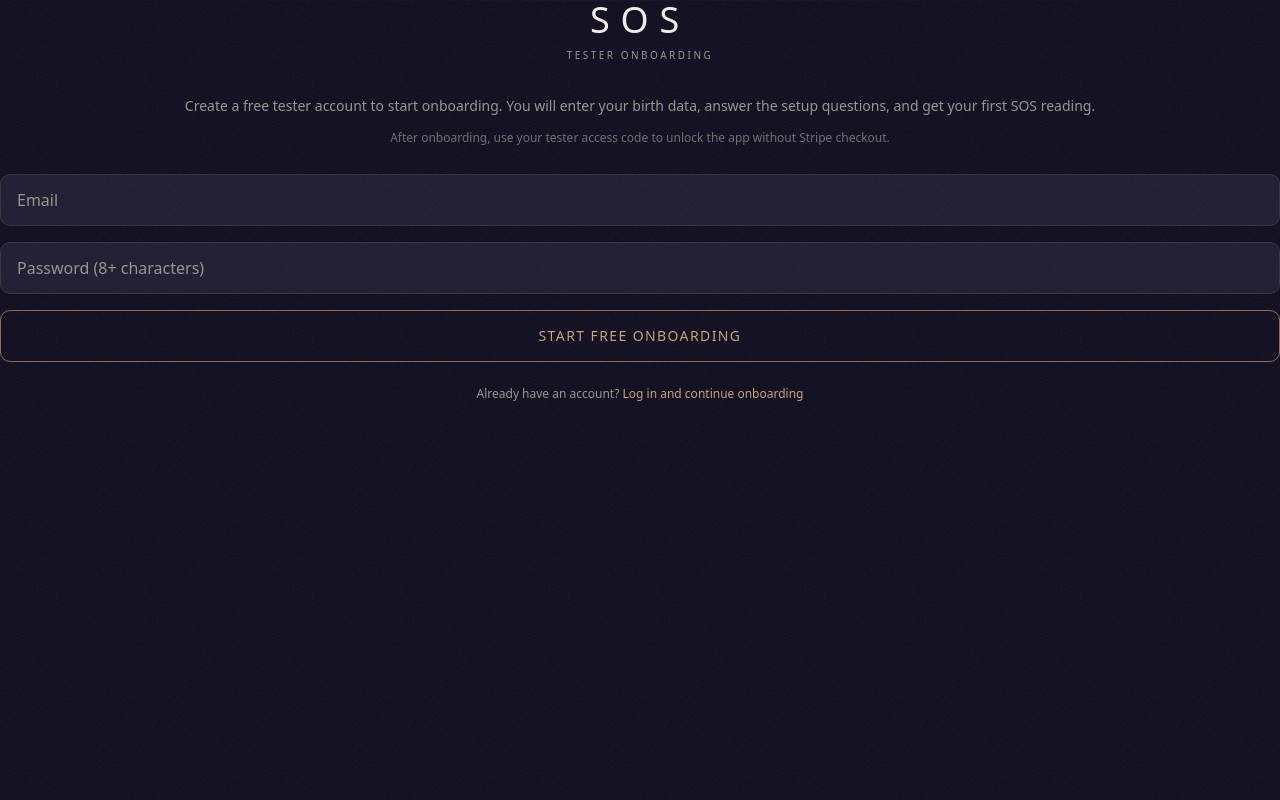
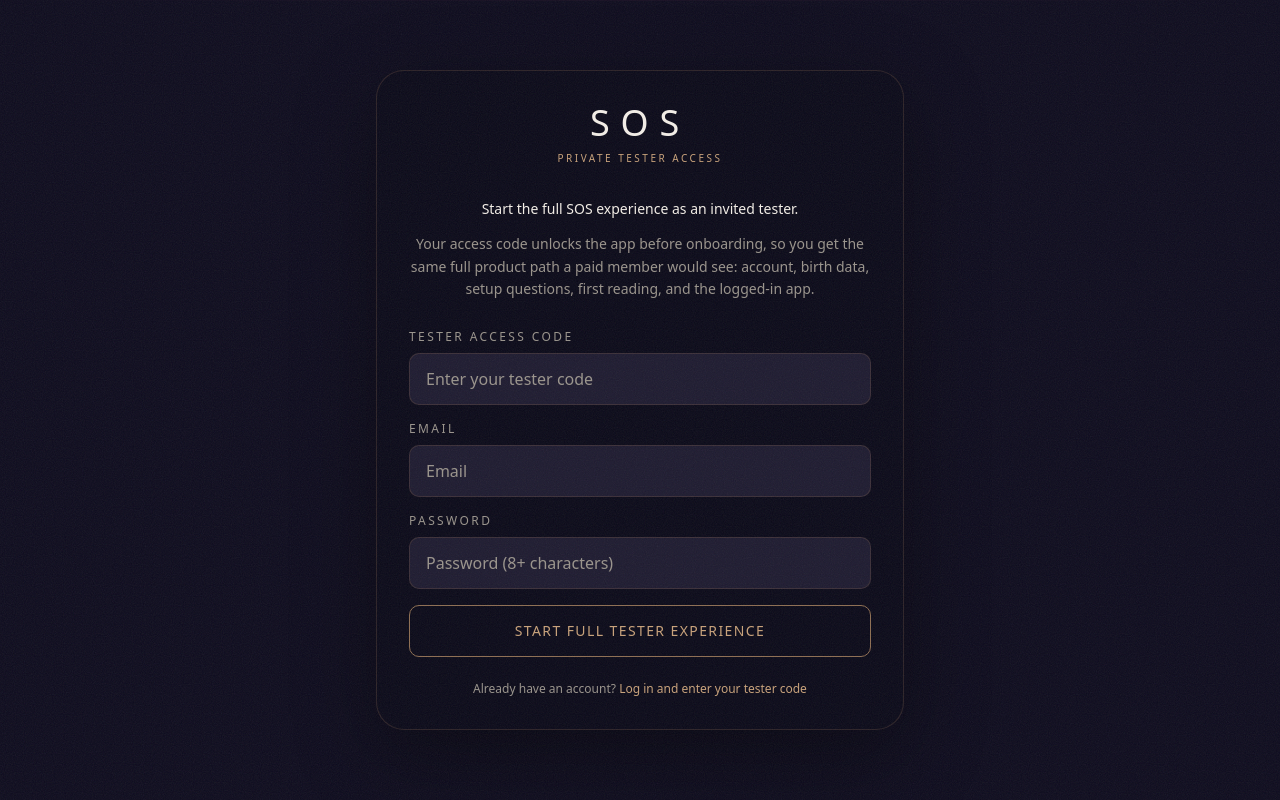
Before and after one commit to BeyondbyAnaliesa/sos-app, a Next.js app: page /tester in a window 1280 px wide. Built offline with nearby package versions, Linux system fonts and the light colour scheme; a web font is replaced by a local one.

Commit message:
Grant tester access before onboarding

```diff
--- a/src/app/tester/page.tsx
+++ b/src/app/tester/page.tsx
@@ -8,13 +8,34 @@ import { trackClient } from '@/lib/analytics';
 export default function PublicTesterStartPage() {
   const [email, setEmail]       = useState('');
   const [password, setPassword] = useState('');
+  const [code, setCode]         = useState('');
   const [error, setError]       = useState<string | null>(null);
   const [loading, setLoading]   = useState(false);
+
+  async function grantTesterAccess(accessCode: string) {
+    const response = await fetch('/api/access/tester', {
+      method:  'POST',
+      headers: { 'content-type': 'application/json' },
+      body:    JSON.stringify({ code: accessCode }),
+    });
+
+    const payload = await response.json().catch(() => ({} as { error?: string }));
+    if (!response.ok) {
+      throw new Error(payload.error ?? 'That tester code did not work.');
+    }
+  }
 
   async function handleSubmit(e: React.FormEvent) {
     e.preventDefault();
     setLoading(true);
     setError(null);
+
+    const trimmedCode = code.trim();
+    if (!trimmedCode) {
+      setError('Enter your tester access code.');
+      setLoading(false);
+      return;
+    }
 
     const supabase = createBrowserClient(
       process.env.NEXT_PUBLIC_SUPABASE_URL!,
@@ -23,7 +44,7 @@ export default function PublicTesterStartPage() {
 
     const emailRedirectTo = `${window.location.origin}/auth/callback`;
 
-    const { error } = await supabase.auth.signUp({
+    const { error: signUpError } = await supabase.auth.signUp({
       email,
       password,
       options: {
@@ -32,8 +53,16 @@ export default function PublicTesterStartPage() {
       },
     });
 
-    if (error) {
-      setError(error.message);
+    if (signUpError) {
+      setError(signUpError.message);
+      setLoading(false);
+      return;
+    }
+
+    try {
+      await grantTesterAccess(trimmedCode);
+    } catch (accessError) {
+      setError(accessError instanceof Error ? accessError.message : 'That tester code did not work.');
       setLoading(false);
       return;
     }
@@ -44,60 +73,93 @@ export default function PublicTesterStartPage() {
   }
 
   return (
-    <>
+    <main className="mx-auto flex min-h-dvh w-full max-w-xl flex-col justify-center px-5 py-10 sm:px-6 sm:py-16">
+      <div className="rounded-[28px] border border-[var(--color-border-subtle)] bg-[rgba(12,10,25,0.82)] px-5 py-8 shadow-[0_24px_80px_rgba(0,0,0,0.42)] sm:px-8">
         <div className="mb-8 text-center">
           <h1 className="text-4xl font-light tracking-[0.3em] text-[var(--color-text)]">SOS</h1>
-        <p className="mt-2 text-[10px] uppercase tracking-[0.25em] text-[var(--color-text-muted)]">
-          Tester Onboarding
+          <p className="mt-2 text-[10px] uppercase tracking-[0.25em] text-[var(--color-copper)]">
+            Private Tester Access
           </p>
         </div>
 
         <div className="mb-7 space-y-3 text-center text-sm leading-relaxed text-[var(--color-text-muted)]">
+          <p className="text-[var(--color-text)]">
+            Start the full SOS experience as an invited tester.
+          </p>
           <p>
-          Create a free tester account to start onboarding. You will enter your birth data,
-          answer the setup questions, and get your first SOS reading.
-        </p>
-        <p className="text-xs opacity-70">
-          After onboarding, use your tester access code to unlock the app without Stripe checkout.
+            Your access code unlocks the app before onboarding, so you get the same full product path a paid member would see: account, birth data, setup questions, first reading, and the logged-in app.
           </p>
         </div>
 
         <form onSubmit={handleSubmit} className="space-y-4">
+          <div className="space-y-2">
+            <label htmlFor="tester-code" className="block text-xs uppercase tracking-[0.2em] text-[var(--color-text-muted)]">
+              Tester access code
+            </label>
             <input
+              id="tester-code"
+              type="text"
+              placeholder="Enter your tester code"
+              value={code}
+              onChange={(e) => setCode(e.target.value)}
+              autoComplete="off"
+              required
+              disabled={loading}
+              className="h-[52px] w-full rounded-[10px] border border-[var(--color-border-subtle)] bg-[var(--color-input)] px-4 text-base text-[var(--color-text)] placeholder:text-[var(--color-text-muted)] focus:border-[var(--color-border)] focus:outline-none disabled:opacity-40"
+            />
+          </div>
+
+          <div className="space-y-2">
+            <label htmlFor="tester-email" className="block text-xs uppercase tracking-[0.2em] text-[var(--color-text-muted)]">
+              Email
+            </label>
+            <input
+              id="tester-email"
               type="email"
               placeholder="Email"
               value={email}
               onChange={(e) => setEmail(e.target.value)}
               required
-          className="h-[52px] w-full rounded-[10px] border border-[var(--color-border-subtle)] bg-[var(--color-input)] px-4 text-base text-[var(--color-text)] placeholder:text-[var(--color-text-muted)] focus:border-[var(--color-border)] focus:outline-none"
+              disabled={loading}
+              className="h-[52px] w-full rounded-[10px] border border-[var(--color-border-subtle)] bg-[var(--color-input)] px-4 text-base text-[var(--color-text)] placeholder:text-[var(--color-text-muted)] focus:border-[var(--color-border)] focus:outline-none disabled:opacity-40"
             />
+          </div>
+
+          <div className="space-y-2">
+            <label htmlFor="tester-password" className="block text-xs uppercase tracking-[0.2em] text-[var(--color-text-muted)]">
+              Password
+            </label>
             <input
+              id="tester-password"
               type="password"
               placeholder="Password (8+ characters)"
               value={password}
               onChange={(e) => setPassword(e.target.value)}
               required
               minLength={8}
-          className="h-[52px] w-full rounded-[10px] border border-[var(--color-border-subtle)] bg-[var(--color-input)] px-4 text-base text-[var(--color-text)] placeholder:text-[var(--color-text-muted)] focus:border-[var(--color-border)] focus:outline-none"
+              disabled={loading}
+              className="h-[52px] w-full rounded-[10px] border border-[var(--color-border-subtle)] bg-[var(--color-input)] px-4 text-base text-[var(--color-text)] placeholder:text-[var(--color-text-muted)] focus:border-[var(--color-border)] focus:outline-none disabled:opacity-40"
             />
+          </div>
 
-        {error && <p className="text-xs text-red-400">{error}</p>}
+          {error && <p role="alert" className="text-xs text-red-400">{error}</p>}
 
           <button
             type="submit"
             disabled={loading}
             className="h-[52px] w-full rounded-[10px] border border-[var(--color-border)] bg-transparent text-sm font-medium uppercase tracking-widest text-[var(--color-copper)] hover:bg-[rgba(142,110,82,0.06)] hover:border-[var(--color-copper)] disabled:cursor-not-allowed disabled:opacity-40"
           >
-          {loading ? 'Creating account…' : 'Start free onboarding'}
+            {loading ? 'Creating full-access account…' : 'Start full tester experience'}
           </button>
         </form>
 
         <p className="mt-6 text-center text-xs text-[var(--color-text-muted)]">
           Already have an account?{' '}
-        <Link href="/auth/login?next=%2Fonboarding" className="text-[var(--color-copper)] hover:underline">
-          Log in and continue onboarding
+          <Link href="/auth/login?next=%2Faccess" className="text-[var(--color-copper)] hover:underline">
+            Log in and enter your tester code
           </Link>
         </p>
-    </>
+      </div>
+    </main>
   );
 }
```
Lines whose indentation alone changed are shown as unchanged.
